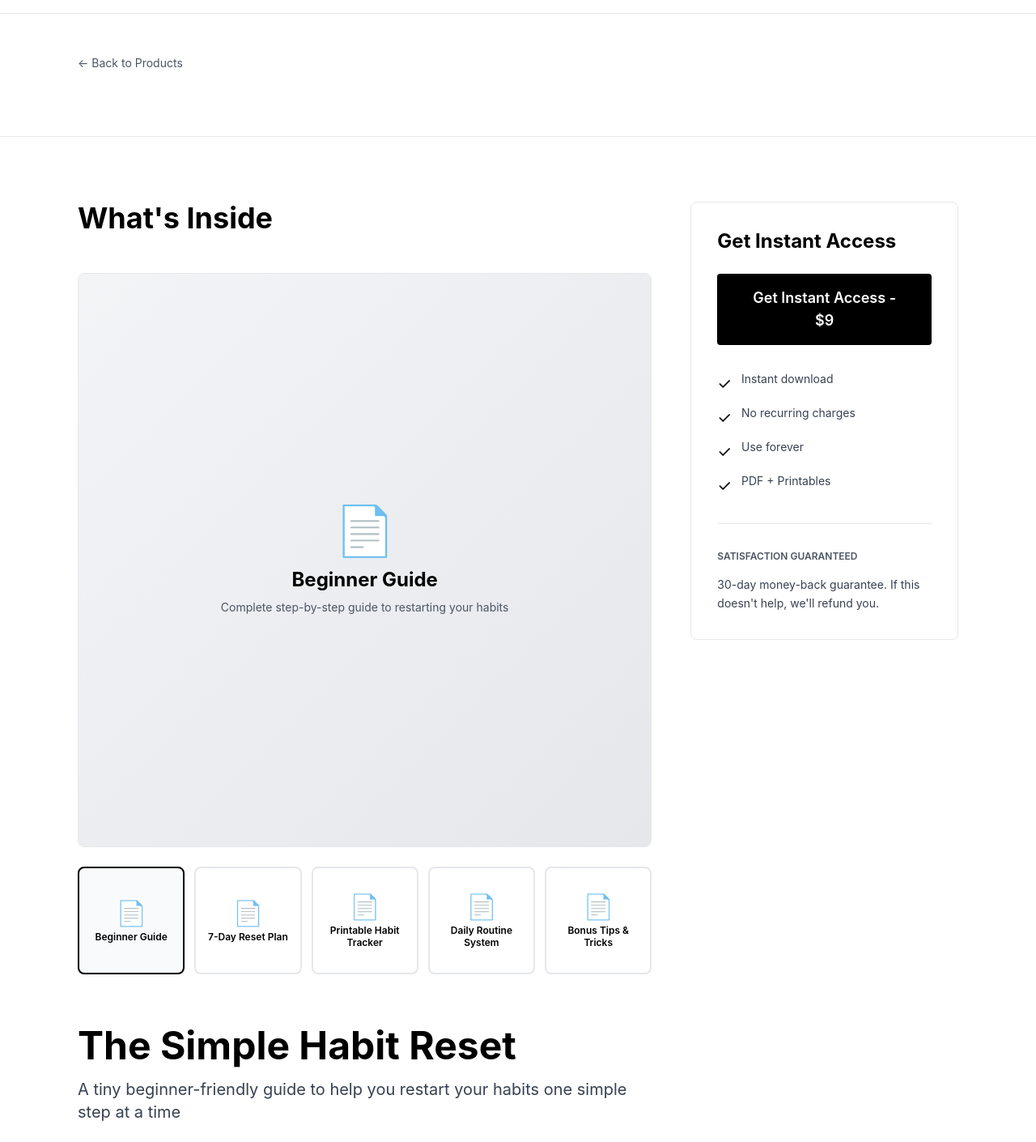
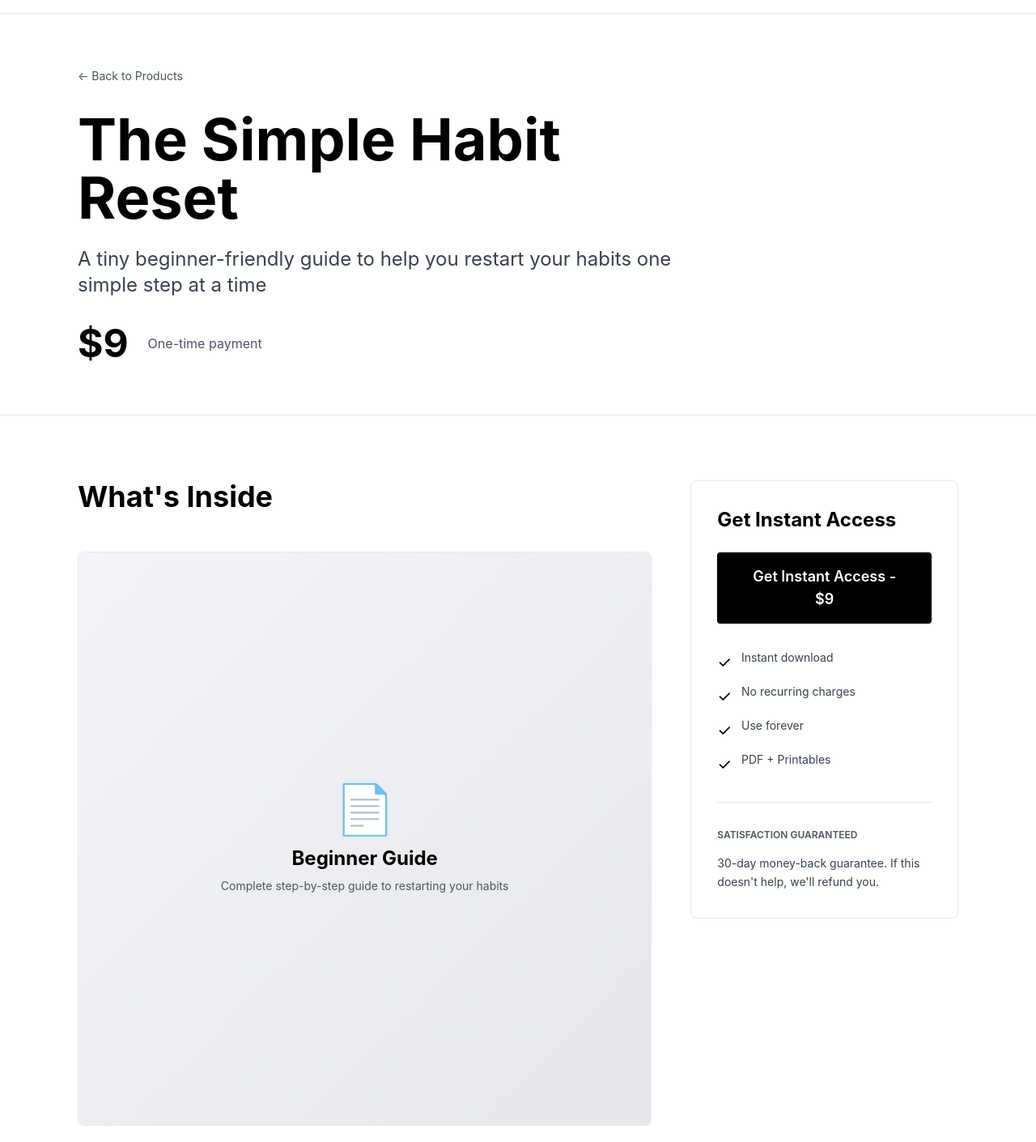
Before and after one commit to LockedInLabsco/Digital-Product-Store-, a Next.js app: page /products/simple-habit-reset in a window 1280 px wide. Shown: the part 60-1470 px from the top of the page at 81% size. Built offline with nearby package versions, Linux system fonts and the light colour scheme.

Commit message:
revert: Move product title and price back to hero section at top

```diff
--- a/src/app/products/[slug]/page.tsx
+++ b/src/app/products/[slug]/page.tsx
@@ -113,8 +113,8 @@ export default function ProductPage({ params }: ProductPageProps) {
     <>
       <Navbar />
       <main>
-        {/* Header */}
-        <section className="py-8 sm:py-12">
+        {/* Hero Section */}
+        <section className="py-12 sm:py-16">
           <Container>
             <Link
               href="/products"
@@ -122,6 +122,18 @@ export default function ProductPage({ params }: ProductPageProps) {
             >
               ← Back to Products
             </Link>
+            <div className="max-w-3xl">
+              <h1 className="text-5xl sm:text-6xl lg:text-7xl font-bold mb-4 sm:mb-6 leading-tight">
+                {product.title}
+              </h1>
+              <p className="text-xl sm:text-2xl text-gray-700 mb-8 leading-relaxed">
+                {product.description}
+              </p>
+              <div className="flex items-center gap-4 sm:gap-6">
+                <span className="text-4xl sm:text-5xl font-bold">${product.price}</span>
+                <span className="text-gray-600 text-sm sm:text-base">One-time payment</span>
+              </div>
+            </div>
           </Container>
         </section>
 
@@ -129,7 +141,7 @@ export default function ProductPage({ params }: ProductPageProps) {
         <section className="py-16 sm:py-20 border-t border-gray-200">
           <Container>
             <div className="grid grid-cols-1 lg:grid-cols-3 gap-12">
-              {/* Gallery & Product Info */}
+              {/* Gallery */}
               <div className="lg:col-span-2">
                 <h2 className="text-3xl sm:text-4xl font-bold mb-8 sm:mb-12">
                   What's Inside
@@ -138,22 +150,6 @@ export default function ProductPage({ params }: ProductPageProps) {
                   images={product.galleryImages}
                   productTitle={product.title}
                 />
-
-                {/* Product Info Below Gallery */}
-                <div className="mt-12 sm:mt-16">
-                  <h1 className="text-4xl sm:text-5xl font-bold mb-4">
-                    {product.title}
-                  </h1>
-                  <p className="text-lg sm:text-xl text-gray-700 mb-6 leading-relaxed">
-                    {product.description}
-                  </p>
-                  <div className="flex items-center gap-4 sm:gap-6 mb-8">
-                    <span className="text-4xl sm:text-5xl font-bold">${product.price}</span>
-                    <span className="text-gray-600 text-sm sm:text-base">
-                      One-time payment
-                    </span>
-                  </div>
-                </div>
               </div>
 
               {/* Sidebar */}
```
